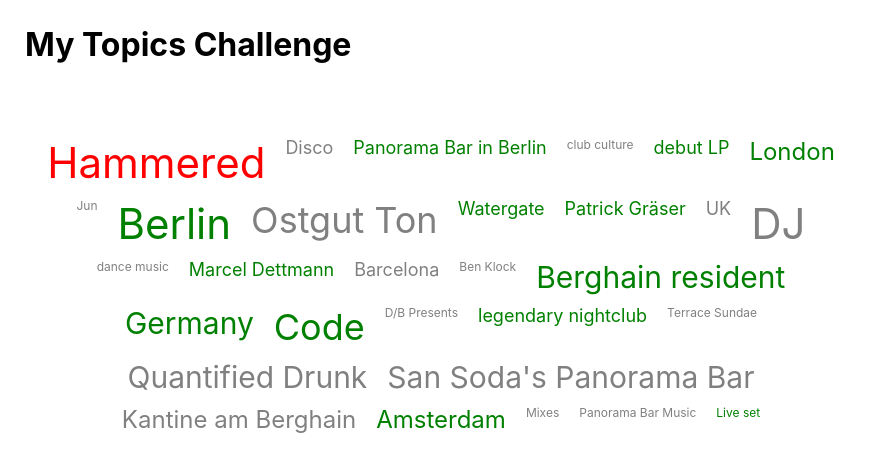
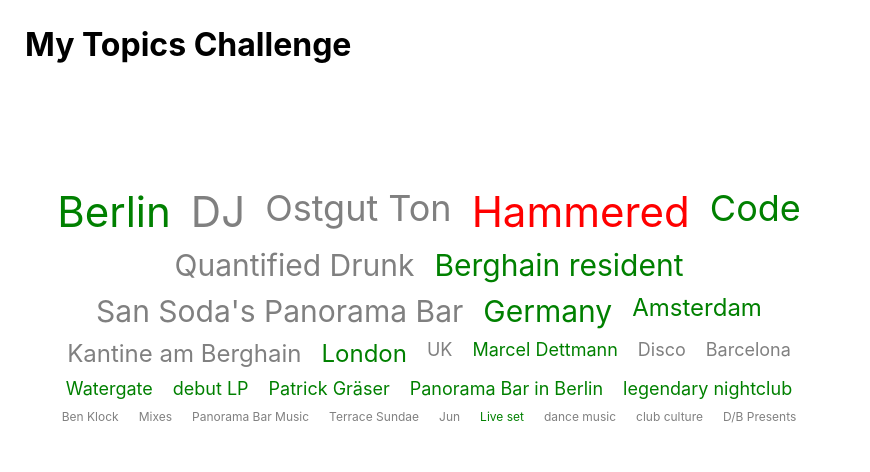
Before and after one commit to ollayka/my-topics-challenge, a React (Create React App) app: page / in a window 1280 px wide. Shown: the top 472 px of the page, without its empty margins (0-870 px from the left). Built offline with nearby package versions, Linux system fonts and the light colour scheme.

Commit message:
display metadata

```diff
--- /dev/null
+++ b/src/components/MetaData/MetaData.jsx
@@ -0,0 +1,25 @@
+import React from "react";
+
+export default function MetaData(props) {
+  const { label, volume, sentiment } = props.topic;
+  const { positive, neutral, negative } = sentiment;
+  return (
+    <div>
+      <div>Information on topic "{label}":</div>
+      <div>Total Mentions: {volume}</div>
+      <div>
+        <p>
+          Positive Mentions:{" "}
+          <span style={{ color: "green" }}>{positive ? positive : 0}</span>
+        </p>
+        <p>
+          Neutral Mentions: <span>{neutral ? neutral : 0}</span>
+        </p>
+        <p>
+          Negative Mentions:{" "}
+          <span style={{ color: "red" }}>{negative ? negative : 0}</span>
+        </p>
+      </div>
+    </div>
+  );
+}
--- a/src/components/Topic/Topic.jsx
+++ b/src/components/Topic/Topic.jsx
@@ -1,22 +1,23 @@
-import React from 'react'
+import React from "react";
 
 export default function Topic(props) {
-    const {label, sentimentScore, volume} = props.item
-    const {popularityGroups} = props
-    const fontSizes = [12, 18, 24, 30, 36, 42]
+  const { label, sentimentScore, volume } = props.item;
+  const { popularityGroups, onClick, item } = props;
+  const fontSizes = [12, 18, 24, 30, 36, 42];
 
-    const setFontSize = (num, arr) => arr.findIndex(el => el.includes(num))
+  const setFontSize = (num, arr) => arr.findIndex((el) => el.includes(num));
 
-    const setFontColor = (num) => num > 60 ? "green" : num < 40 ? "red" : "grey";
+  const setFontColor = (num) =>
+    num > 60 ? "green" : num < 40 ? "red" : "grey";
 
   const styleObj = {
     fontSize: fontSizes[setFontSize(volume, popularityGroups)],
     color: setFontColor(sentimentScore),
-    }
+  };
 
   return (
-        <div style={styleObj}>
+    <div style={styleObj} onClick={() => onClick(item)}>
       {label}
     </div>
-    )
+  );
 }
--- a/src/components/WordCloud/WordCloud.css
+++ b/src/components/WordCloud/WordCloud.css
@@ -1,8 +1,13 @@
+.content-container {
+  display: flex;
+}
+
 .wordcloud-container {
   display: flex;
   flex-wrap: wrap;
-    width: 65vw;
+  width: 60vw;
   height: 50vh;
+  padding: 20px;
   justify-content: center;
   align-content: center;
 }
@@ -11,3 +16,15 @@
   padding: 5px 10px;
   text-align: center;
 }
+
+.metadata-container {
+  padding: 50px;
+}
+
+.metadata-container div {
+  padding: 10px 0;
+}
+
+.metadata-container p {
+  margin: auto;
+}
--- a/src/components/WordCloud/WordCloud.jsx
+++ b/src/components/WordCloud/WordCloud.jsx
@@ -1,13 +1,22 @@
-import React, {useState} from "react"
-import Topic from "../Topic/Topic"
-import "./WordCloud.css"
+import React, { useState } from "react";
+import Topic from "../Topic/Topic";
+import MetaData from "../MetaData/MetaData";
+import "./WordCloud.css";
 
 export default function WordCloud(props) {
-   const {topics} = props;
-
+  const { topics } = props;
+  //   const topicsRandomized = topics.sort(() => Math.random() - 0.5);
+  const [showMetadata, setShowMetadata] = useState(false);
+  const [topicSelected, setTopicSelected] = useState({});
 
   const setFontGroups = (arr) => {
-       const volumesArr = arr.map(item => item.volume).reduce((unique, item) => unique.includes(item) ? unique : [...unique, item], []).sort((a, b) => a - b)
+    const volumesArr = arr
+      .map((item) => item.volume)
+      .reduce(
+        (unique, item) => (unique.includes(item) ? unique : [...unique, item]),
+        []
+      )
+      .sort((a, b) => a - b);
 
     function splitToGroups(array, parts) {
       let result = [];
@@ -16,12 +25,31 @@
       }
       return result;
     }
-   return splitToGroups(volumesArr, 6)
+    return splitToGroups(volumesArr, 6);
+  };
+
+  let popularityGroups = setFontGroups(topics);
+
+  function onClick(value) {
+    setShowMetadata(!showMetadata);
+    setTopicSelected(value);
   }
 
-   let popularityGroups = setFontGroups(topics)
-
-    return (<div className="wordcloud-container">
-    {topics.sort(() => Math.random() - 0.5).map((item, index) => <Topic key={index} item={item} popularityGroups={popularityGroups}/>)}
-    </div>)
+  return (
+    <div className="content-container">
+      <div className="wordcloud-container">
+        {topics.map((item, index) => (
+          <Topic
+            key={index}
+            item={item}
+            popularityGroups={popularityGroups}
+            onClick={onClick}
+          />
+        ))}
+      </div>
+      <div className="metadata-container">
+        {showMetadata && <MetaData topic={topicSelected} />}
+      </div>
+    </div>
+  );
 }
```
Also changed, not shown: src/App.js (+6 -6 lines). Lines whose indentation alone changed are shown as unchanged.
